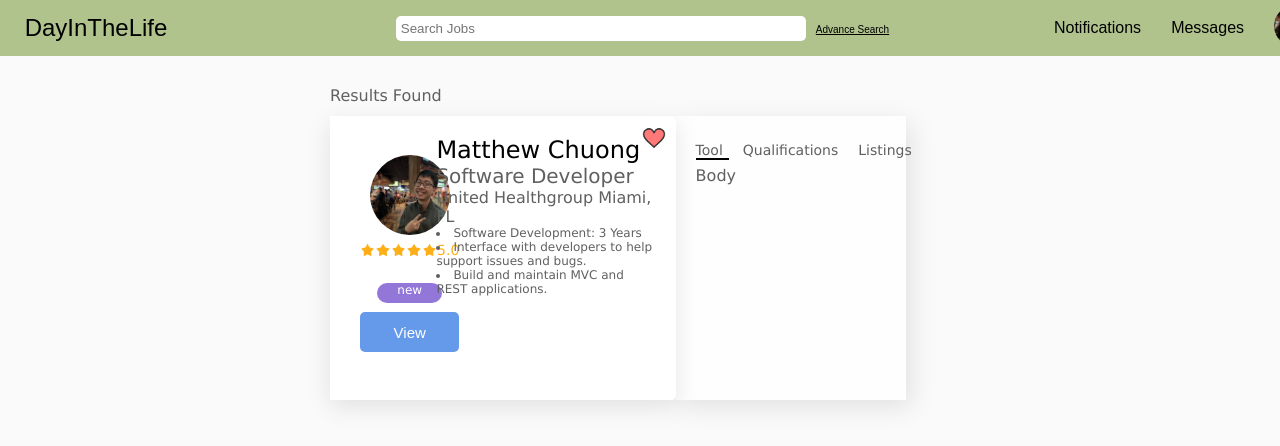
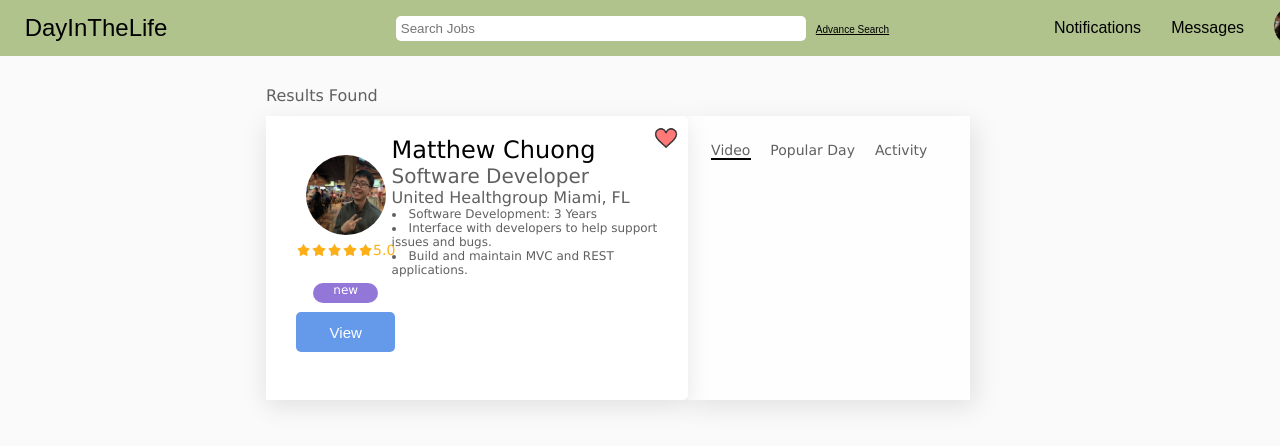
Before and after one commit to the7establishment/DayInTheLife, a React (Create React App) app: page /Results in a window 1280 px wide. Shown: the top 446 px of the page. Built offline with nearby package versions, Linux system fonts and the light colour scheme.

Commit message:
Add result Body Content

```diff
--- a/src/components/SearchResults/Result.js
+++ b/src/components/SearchResults/Result.js
@@ -3,19 +3,20 @@ import heart from '../../resource/icons/heart.png'
 import empty_heart from '../../resource/icons/empty_heart.png'
 import star from '../../resource/icons/star.png'
 import profilePicMatthew from '../../resource/profile/profilePicMatthew.jpg'
+import techlead from '../../resource/video/techlead.mp4'
 
 export default class Result extends React.Component {
 
   setCurrentTab = (event) => {
     var active = document.getElementById("tab-active")
-    if(event.target.innerText == "Tool"){
-      active.setAttribute("style", "grid-column:1; width: 33px")
+    if(event.target.innerText == "Video"){
+      active.setAttribute("style", "grid-column:1; width: 40px")
     }
-    if(event.target.innerText == "Qualifications"){
-      active.setAttribute("style", "grid-column:2; width: 95px")
+    if(event.target.innerText == "Popular Day"){
+      active.setAttribute("style", "grid-column:2; width: 82px")
     }
-    if(event.target.innerText == "Listings"){
-      active.setAttribute("style", "grid-column:3; width: 54px")
+    if(event.target.innerText == "Activity"){
+      active.setAttribute("style", "grid-column:3; width: 50px")
     }
   }
 
@@ -49,13 +50,25 @@ export default class Result extends React.Component {
         </div>
         <div className="result-right">
           <div className="result-tabmenu">
-            <span className="tab" onClick={this.setCurrentTab}>Tool</span>
-            <span className="tab" onClick={this.setCurrentTab}>Qualifications</span>
-            <span className="tab" onClick={this.setCurrentTab}>Listings</span>
+            <span className="tab" onClick={this.setCurrentTab}>Video</span>
+            <span className="tab" onClick={this.setCurrentTab}>Popular Day</span>
+            <span className="tab" onClick={this.setCurrentTab}>Activity</span>
             <div id="tab-active"></div>
           </div>
           <div className="result-tabbody">
-            Body
+            <div className="result-video">
+              <iframe width="100%" height="100%" src="https://www.youtube.com/embed/xqgH9j3x2OE" allowfullscreen></iframe>
+            </div>
+            <div className="result-popular">
+              <span>
+              Hi. My name is Thao Pham. I was born and raised in Vung Tau, Vietnam. The city is in the south of Vietnam. I am currently living in Vancouver, Canada. I am a native Vietnamese speaker. I love languages in general, so I decided to get into linguistics major to learn more about the connection between languages and human history. I also like
+              </span>
+              <span>...</span>
+              <a>Read More</a>
+            </div>
+            <div className="result-activity">
+
+            </div>
           </div>
         </div>
       </div>
--- a/src/css/SearchResults/SearchResults.css
+++ b/src/css/SearchResults/SearchResults.css
@@ -3,7 +3,7 @@
     /* border : 1px solid black; */
     display: grid;
     margin-top: 30px;
-    grid-template-columns: 25% 45% 25%;
+    grid-template-columns: 20% 55% 20%;
     grid-template-rows: 30px auto;
     grid-column-gap: 10px;
     background-color: #FAFAFA;
@@ -127,6 +127,24 @@
     background-color: black;
     height: 2px;
     grid-column: 1;
-
-    width: 33px;
+    width: 40px;
 }
+.result-tabbody{
+    padding: 10px;
+}
+.result-video{
+    width: 100%;
+    height: 100%;
+    display: none;
+}
+.result-popular{
+    font-size: 14px;
+    display: none;
+}
+.result-popular a{
+    text-decoration-line: underline;
+    color: #337ab7;
+}
+.result-popular a:hover{
+    cursor: pointer;
+}
```
Also changed, not shown: 1 other file (tests, documents, lock files or other folders).
